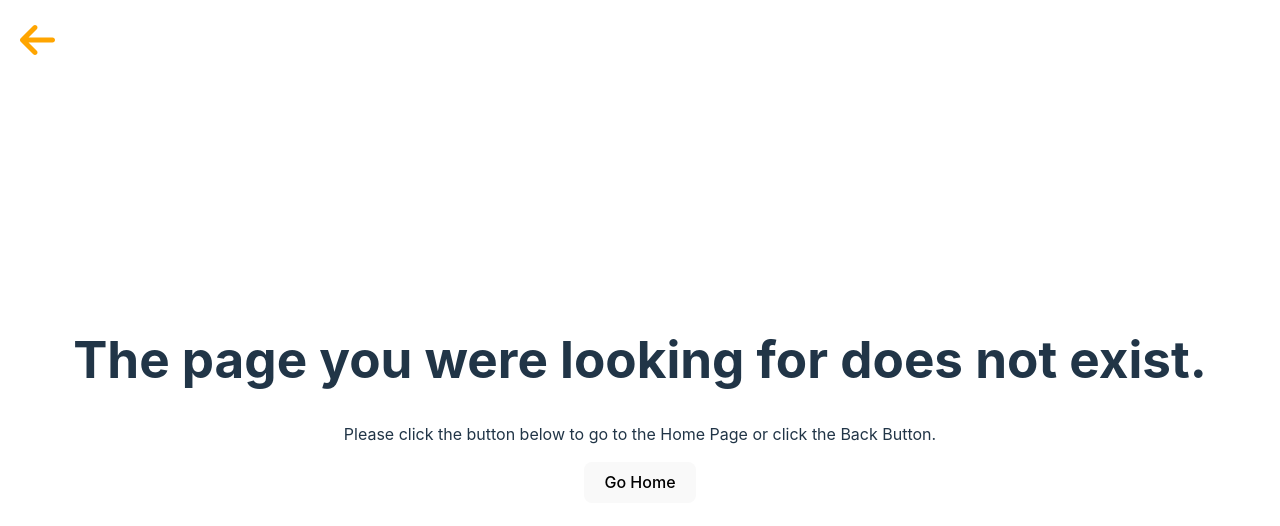
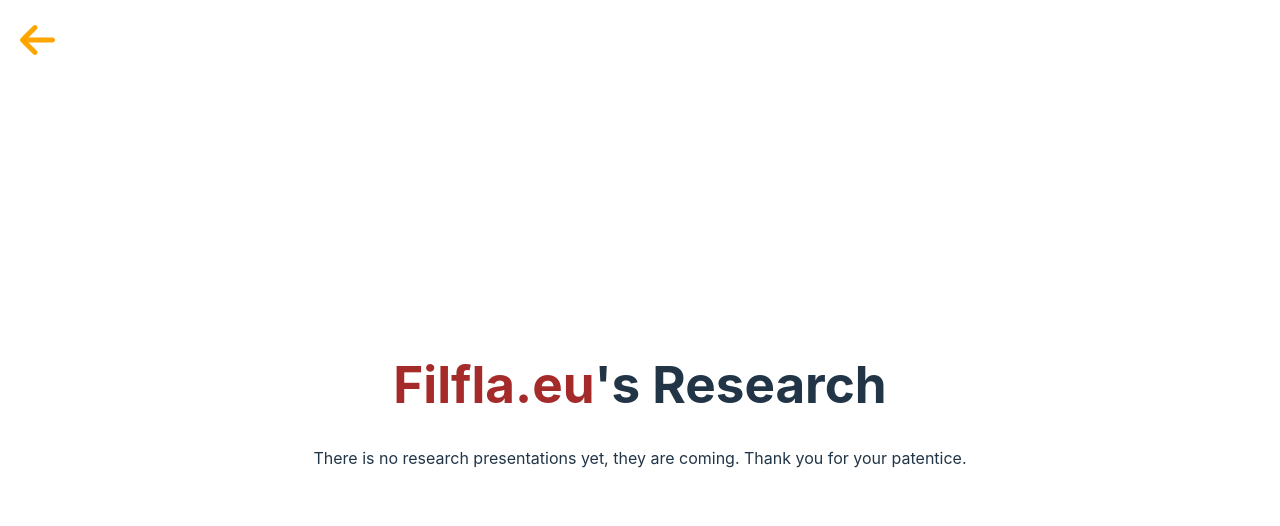
Before and after one commit to Arce-Mdina/apex-app, a React (Vite) app: page /research in a window 1280 px wide. Shown: the top 526 px of the page. Built offline with nearby package versions, Linux system fonts and the light colour scheme; a web font is replaced by a local one.

Commit message:
Changed route

```diff
--- a/index.html
+++ b/index.html
@@ -18,8 +18,6 @@
     </script>
 
 
-    <!-- <script src="https://kit.fontawesome.com/9387f73e09.js" crossorigin="anonymous"></script> -->
-
     <script type="text/javascript">
       (function(l) {
         if (l.search[1] === '/' ) {
--- a/src/App.jsx
+++ b/src/App.jsx
@@ -17,7 +17,7 @@
 import Projects from './sections/Projects';
 import Islet from './sections/Islet';
 import Sources from './sections/Sources';
-import Proposals from './sections/Proposals';
+import Research from './sections/Research';
 import Process from './sections/Process';
 import Pages from './sections/Pages';
 import Pro from './sections/Pro';
@@ -40,7 +40,7 @@
               { path: '/pro', element: <Pro /> },
               { path: '/filfla', element: <Islet />},
               { path: '/sources', element: <Sources />},
-              { path: '/proposals', element: <Proposals />},
+              { path: '/research', element: <Research />},
               { path: '/process', element: <Process />},
               { path: '*', element: <NotFound /> },
             ])}
--- a/src/sections/Landing.jsx
+++ b/src/sections/Landing.jsx
@@ -95,7 +95,7 @@
 
             <br></br>
             <br></br>
-            <button className="standard-btn" onClick={() => navigate('/proposals')}>Our proposals</button>
+            <button className="standard-btn" onClick={() => navigate('/research')}>Our Research</button>
           </>
         }
       />
@@ -146,12 +146,6 @@
         }
       />
 
-
-
-
-
-
-
       <Footer />
     </>
   )
--- a/src/sections/Proposals.jsx
+++ /dev/null
@@ -1,13 +0,0 @@
-import React from 'react'
-import Card from '../components/Card'
-
-const Proposals = () => {
-  return (
-    <div>
-      <h1 className="project-heading"><span style={{ color: "brown" }}>Filfla.eu</span>'s Proposals</h1>
-      <p>There is none yet, they are coming. Thank you for your patentice.</p>
-    </div>
-  )
-}
-
-export default Proposals
--- /dev/null
+++ b/src/sections/Research.jsx
@@ -0,0 +1,13 @@
+import React from 'react'
+import Card from '../components/Card'
+
+const Research = () => {
+  return (
+    <div>
+      <h1 className="project-heading"><span style={{ color: "brown" }}>Filfla.eu</span>'s Research</h1>
+      <p>There is no research presentations yet, they are coming. Thank you for your patentice.</p>
+    </div>
+  )
+}
+
+export default Research
```
